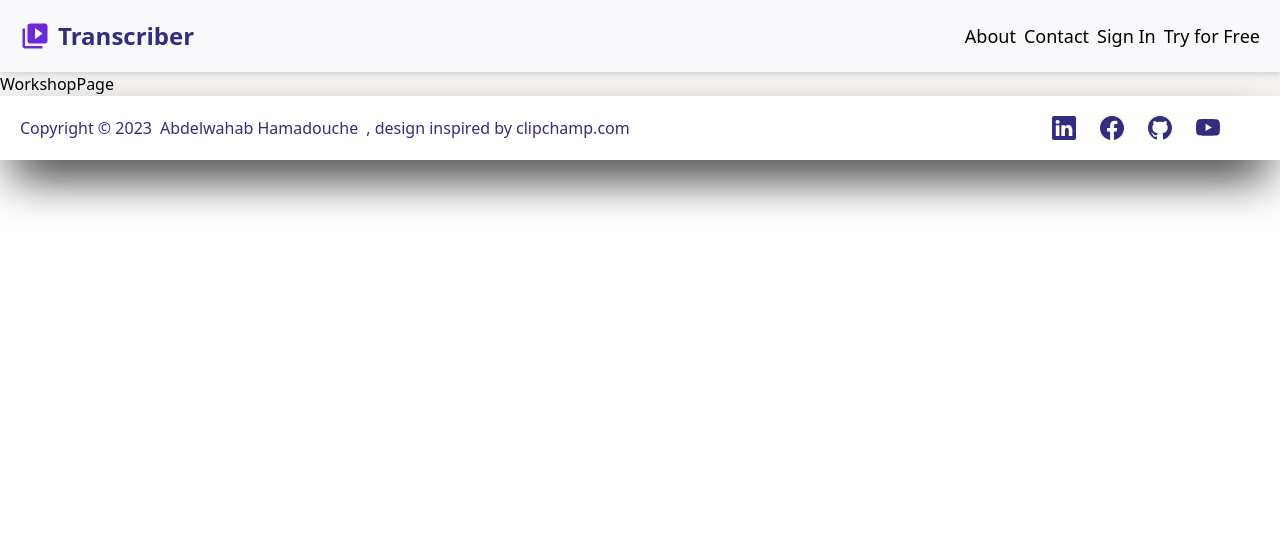
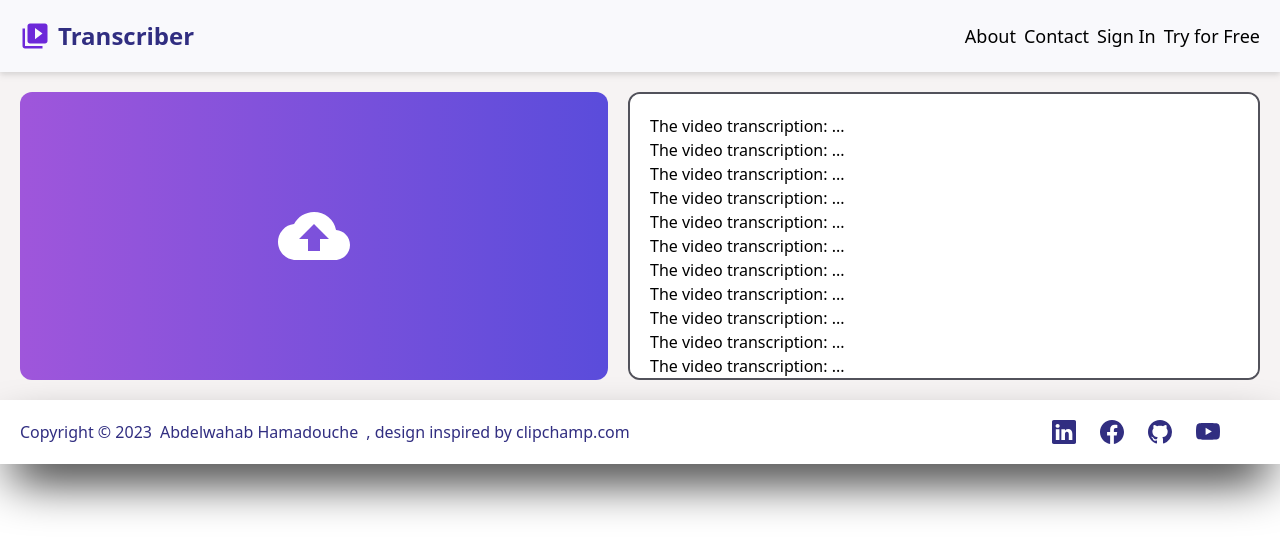
Before and after one commit to kinof28/transcriber, a Next.js app: page /workshop in a window 1280 px wide. Shown: the top 554 px of the page. Built offline with nearby package versions, Linux system fonts and the light colour scheme.

Commit message:
UI: transcribe

```diff
--- /dev/null
+++ b/app/_components/TextToSpeech.tsx
@@ -0,0 +1,7 @@
+import React from "react";
+
+const TextToSpeech = () => {
+  return <section>{/* Text To Speech */}</section>;
+};
+
+export default TextToSpeech;
--- /dev/null
+++ b/app/_components/Transcribe.tsx
@@ -0,0 +1,39 @@
+import { MdCloudUpload } from "react-icons/md";
+
+const Transcribe = () => {
+  return (
+    <section>
+      {/* Transcribe Videos */}
+      <div className="flex p-5 gap-5">
+        <div
+          className="h-72 bg-gradient-to-r from-[#9f56db] to-[#5a4cdb] flex-1 rounded-xl flex justify-center items-center text-white text-7xl cursor-pointer hover:text-8xl transition-all"
+          title="upload a video"
+        >
+          <input type="file" className="hidden" />
+          <MdCloudUpload />
+        </div>
+        <div
+          className="flex-1 border-2 h-72 border-zinc-600 bg-white rounded-xl p-5 overflow-y-auto custom-scroll"
+          contentEditable
+        >
+          <p>The video transcription: ...</p>
+          <p>The video transcription: ...</p>
+          <p>The video transcription: ...</p>
+          <p>The video transcription: ...</p>
+          <p>The video transcription: ...</p>
+          <p>The video transcription: ...</p>
+          <p>The video transcription: ...</p>
+          <p>The video transcription: ...</p>
+          <p>The video transcription: ...</p>
+          <p>The video transcription: ...</p>
+          <p>The video transcription: ...</p>
+          <p>The video transcription: ...</p>
+          <p>The video transcription: ...</p>
+          <p>The video transcription: ...</p>
+        </div>
+      </div>
+    </section>
+  );
+};
+
+export default Transcribe;
--- a/app/globals.css
+++ b/app/globals.css
@@ -2,22 +2,19 @@
 @tailwind components;
 @tailwind utilities;
 
-/* :root {
-  --foreground-rgb: 0, 0, 0;
-  --background-start-rgb: 214, 219, 220;
-  --background-end-rgb: 255, 255, 255;
-}
-
-@media (prefers-color-scheme: dark) {
-  :root {
-    --foreground-rgb: 255, 255, 255;
-    --background-start-rgb: 0, 0, 0;
-    --background-end-rgb: 0, 0, 0;
-  }
-}
-*/
 @layer base {
   body {
     @apply font-sans;
   }
 }
+@layer components {
+  .custom-scroll::-webkit-scrollbar {
+    @apply w-2;
+  }
+  .custom-scroll::-webkit-scrollbar-track {
+    @apply bg-white mt-1 mb-1 rounded-md;
+  }
+  .custom-scroll::-webkit-scrollbar-thumb {
+    @apply bg-gradient-to-b from-[#9f56db] to-[#5a4cdb] hover:bg-gradient-to-b hover:from-[#8523d5]  hover:to-[#12029b] rounded-md;
+  }
+}
--- a/app/workshop/page.tsx
+++ b/app/workshop/page.tsx
@@ -1,7 +1,13 @@
-import React from "react";
+import TextToSpeech from "../_components/TextToSpeech";
+import Transcribe from "../_components/Transcribe";
 
 const WorkshopPage = () => {
-  return <div>WorkshopPage</div>;
+  return (
+    <>
+      <Transcribe />
+      <TextToSpeech />
+    </>
+  );
 };
 
 export default WorkshopPage;
```
